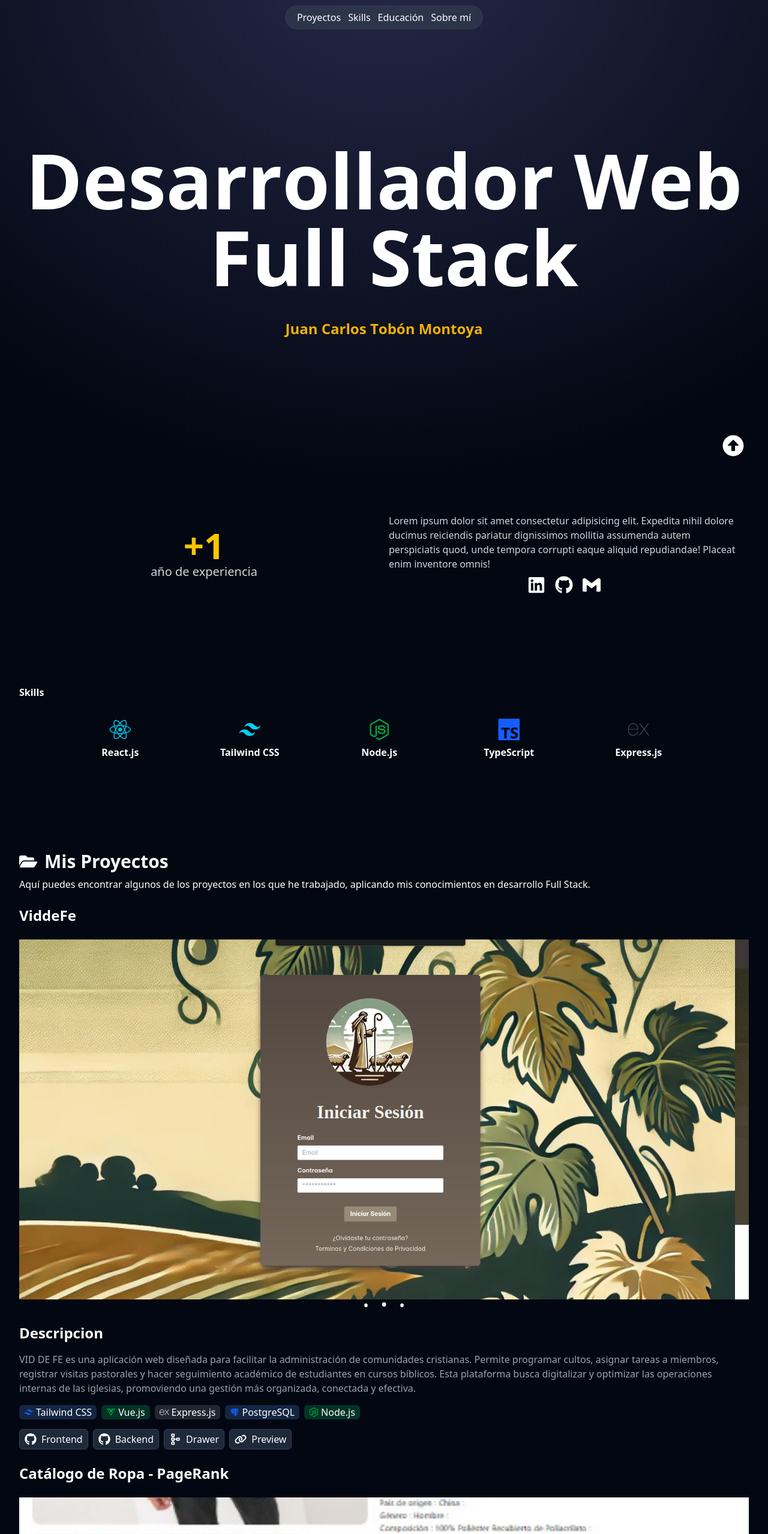
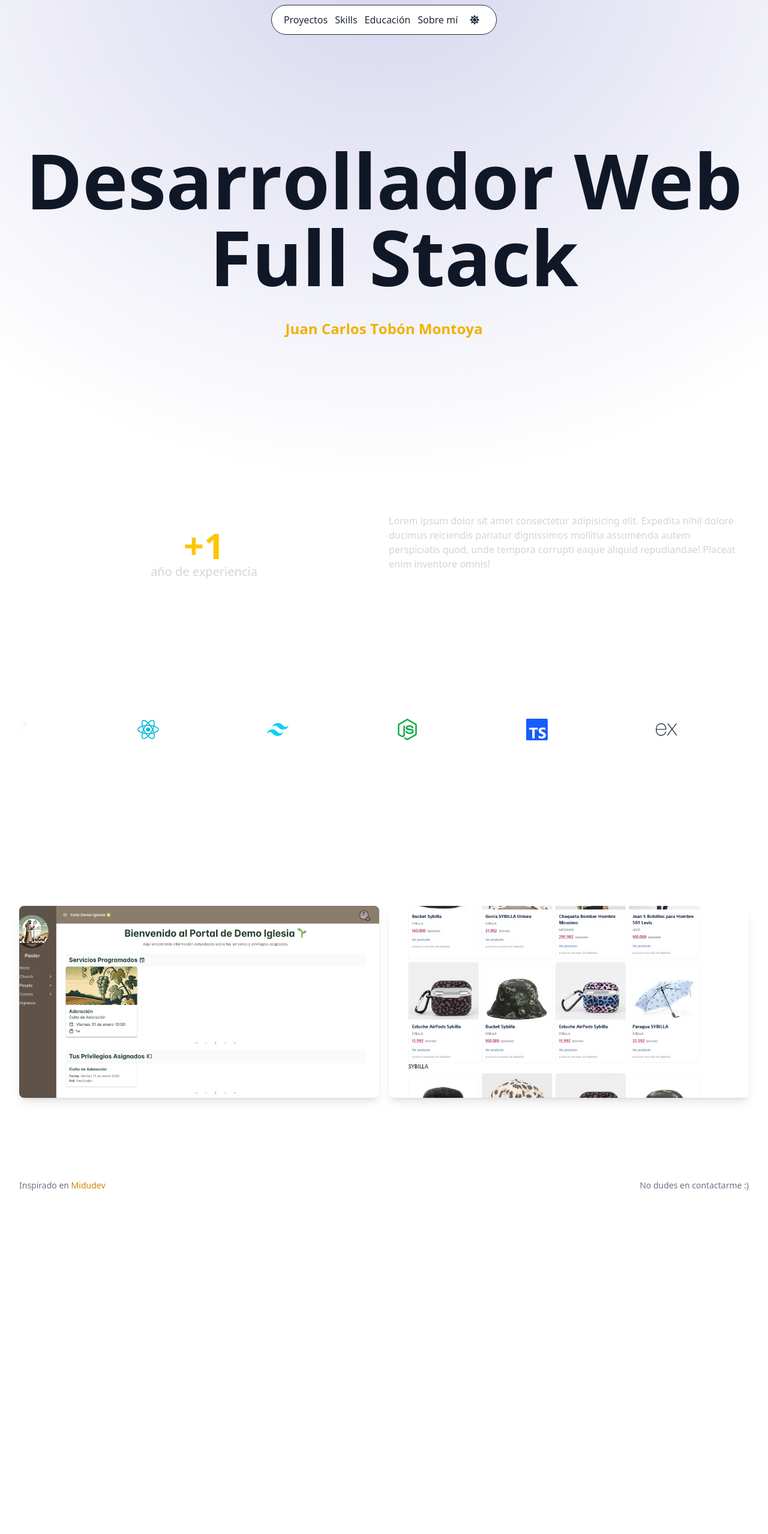
Before and after one commit to JuanTobon7/portafolio, a React (Vite) app: page / in a window 1280 px wide. Shown: the top 2557 px of the page at 60% size. After the commit the page ends 2082 px from the top, so only its background shows below. Built offline with nearby package versions, Linux system fonts and the light colour scheme.

Commit message:
Refactor UI components and add theme toggle functionality with project data integration

```diff
--- a/src/App.jsx
+++ b/src/App.jsx
@@ -12,14 +12,14 @@ function App() {
   return (
     <>
     <div
-        className="absolute inset-0 -z-10 h-screen w-full bg-gray-950
+        className="absolute inset-0 -z-10 h-screen w-full bg-white dark:bg-gray-950
         bg-[radial-gradient(ellipse_80%_110%_at_50%_-10%,rgba(120,119,198,0.3),rgba(255,255,255,0))]"
         ></div>
-      <NavBar/>
+    <NavBar/>
     <MasterTimelineProvider>
       <section className="container mx-auto px-8 sm:max-w-2xl md:max-w-7xl">
-        <main className="text-white h-screen flex flex-col items-center justify-center gap-10">
-          <MachineTextGSAP text="Desarrollador Web Full Stack" speed={0.03}/>
+        <main className="h-screen flex flex-col items-center justify-center gap-10">
+          <MachineTextGSAP text="Desarrollador Web Full Stack" color="dark:text-white text-gray-900" speed={0.03}/>
           <MachineTextGSAP text="Juan Carlos Tobón Montoya" speed={0.02} size="medium" color="text-yellow-500"/>
         </main>
       </section>
@@ -42,7 +42,9 @@ function App() {
         </section>
     </MasterTimelineProvider>
     <ArrowDown />
-    <Footer />
+    <section className="container mx-auto px-8 sm:max-w-2xl md:max-w-7xl py-10 mb-14">
+      <Footer />
+    </section>
     </>
   );
 }
--- a/src/components/NavBar.jsx
+++ b/src/components/NavBar.jsx
@@ -1,6 +1,7 @@
 import gsap from "gsap";
 import { useLayoutEffect, useRef } from "react";
 import { useMasterTimeline } from "../animation/TimeLineGSAP";
+import ThemeToggle from "./ThemeToogle";
 
 function scrollTo(id) {
   const element = document.getElementById(id);
@@ -31,19 +32,20 @@ export default function NavBar() {
 
   return (
     <nav ref={nav} className="fixed flex justify-center w-full top-2 z-10">
-      <ul className="flex justify-between gap-3 bg-gray-700/60 border border-gray-800 backdrop-blur-sm px-5 py-2 font-medium rounded-full">
+      <ul className="flex items-center justify-between gap-3 bg-white dark:bg-gray-700/60 border border-gray-800 backdrop-blur-sm px-5 py-2 font-medium rounded-full">
         <li>
-          <button onClick={() => scrollTo('projects')} className="text-white cursor-pointer hover:text-blue-700">Proyectos</button>
+          <button onClick={() => scrollTo('projects')} className="text-gray-800 dark:text-white cursor-pointer hover:text-blue-700 transition-colors duration-300">Proyectos</button>
         </li>
         <li>
-          <button onClick={() => scrollTo('skills')} className="text-white cursor-pointer hover:text-blue-700">Skills</button>
+          <button onClick={() => scrollTo('skills')} className="text-gray-800 dark:text-white cursor-pointer hover:text-blue-700 transition-colors duration-300">Skills</button>
         </li>
         <li>
-          <button onClick={() => scrollTo('education')} className="text-white cursor-pointer hover:text-blue-700">Educación</button>
+          <button onClick={() => scrollTo('education')} className="text-gray-800 dark:text-white cursor-pointer hover:text-blue-700 transition-colors duration-300">Educación</button>
         </li>
         <li>
-          <button onClick={() => scrollTo('about')} className="text-white cursor-pointer hover:text-blue-700">Sobre mí</button>
+          <button onClick={() => scrollTo('about')} className="text-gray-800 dark:text-white cursor-pointer hover:text-blue-700 transition-colors duration-300">Sobre mí</button>
         </li>
+        <ThemeToggle />
       </ul>
     </nav>
   );
--- a/src/components/Projects.jsx
+++ b/src/components/Projects.jsx
@@ -1,104 +1,96 @@
-import { FaGithub,FaVuejs,FaNodeJs} from "react-icons/fa";
+import projectData from "../data/projects.json";
+import { FaGithub, FaVuejs, FaNodeJs } from "react-icons/fa";
 import { FaLink } from "react-icons/fa6";
 import { BiLogoPostgresql } from "react-icons/bi";
-import { SiExpress,SiFastapi, SiPython, SiAstro } from "react-icons/si";
+import { SiExpress, SiFastapi, SiPython, SiAstro } from "react-icons/si";
 import { RiTailwindCssFill } from "react-icons/ri";
 import { MdOutlineSchema } from "react-icons/md";
-import Carousel from "./Carousel";
 
-export default function Projects() {
+const iconMap = {
+  FaGithub,
+  FaVuejs,
+  FaNodeJs,
+  FaLink,
+  BiLogoPostgresql,
+  SiExpress,
+  SiFastapi,
+  SiPython,
+  SiAstro,
+  RiTailwindCssFill,
+  MdOutlineSchema,
+};
+
 const colorClasses = {
-    blue: "bg-blue-400/20 text-blue-600 hover:bg-blue-500/40",
+  blue: "bg-blue-500/30 text-blue-700 hover:bg-blue-500/40",
   green: "bg-green-400/20 text-green-600 hover:bg-green-500/40",
   red: "bg-red-400/20 text-red-600 hover:bg-red-500/40",
   gray: "bg-gray-400/20 text-gray-50 hover:bg-gray-400/40",
 };
-  const projects = [
-    {
-      title: "ViddeFe",
-      url: "https://viddefe.com",
-      description: "VID DE FE es una aplicación web diseñada para facilitar la administración de comunidades cristianas. Permite programar cultos, asignar tareas a miembros, registrar visitas pastorales y hacer seguimiento académico de estudiantes en cursos bíblicos. Esta plataforma busca digitalizar y optimizar las operaciones internas de las iglesias, promoviendo una gestión más organizada, conectada y efectiva.",
-      img: [
-        '/projects/viddefe/ViddeFe.png',
-        '/projects/viddefe/LoginViddeFe.png',
-        '/projects/viddefe/Feed.png'
-      ], // Cambia por una imagen real
-      tech: [
-        { name: 'Tailwind CSS', icon: RiTailwindCssFill, color: colorClasses.blue },
-        {name: 'Vue.js',icon: FaVuejs, color: colorClasses.green},
-        {name: 'Express.js',icon: SiExpress, color: colorClasses.gray},
-        {name: 'PostgreSQL',icon: BiLogoPostgresql, color: colorClasses.blue},
-        {name: 'Node.js',icon: FaNodeJs, color: colorClasses.green}
-      ],
-      repos: [
-        {name: 'Frontend', url: 'https://github.com/JuanTobon7/solutionsGray-Front', icon: FaGithub},
-        {name: 'Backend', url: 'https://github.com/JuanTobon7/solutionsGray-Back', icon: FaGithub},
-        {name: 'Drawer', url: 'https://drive.google.com/file/d/1mWMENoXdN-53km9ufaZAOqG5YOkBIc8y/view?usp=drive_link', icon: MdOutlineSchema},
-        {name: 'Preview', url: 'https://viddefe.com', icon: FaLink},
-      ]
-    },
-    {
-      title: 'Catálogo de Ropa - PageRank',
-      description: 'Catálogo inteligente para recomendación de ropa basado en preferencias globales y personales utilizando algoritmos de PageRank, con datos escrapeados desde Falabella',
-      img: [
-        '/projects/catalogo/catalogo.jpg',
-        '/projects/catalogo/recomendados.jpg'
-      ],
-      tech: [
-        { name: 'Tailwind CSS', icon: RiTailwindCssFill, color: colorClasses.blue },
-        { name: 'Python', icon: SiPython, color: colorClasses.green },
-        { name: 'FastAPI', icon: SiFastapi, color: colorClasses.green },
-        { name: 'Astro', icon: SiAstro, color: colorClasses.gray },
-      ],
-      repos: [
-        { name: 'MonoRepo', url: 'https://github.com/JuanTobon7/catalogo-ropa-con-PageRank', icon: FaGithub },
-      ]
-    }
 
-  ];
-
+export default function Projects() {
   return (
-    <div className="grid grid-cols-1 gap-6">
-        {projects.map((item) => (
+    <div className="grid grid-cols-1 md:grid-cols-2 gap-4">
+      {projectData.map((item) => (
         <article
           key={item.title}
-            className="grid grid-cols-1 items-center justify-between gap-6"
+          className="relative group overflow-hidden rounded-lg shadow-lg"
           aria-labelledby={`project-title-${item.title}`}
         >
-              <h3
-                id={`project-title-${item.title}`}
-                className="text-2xl font-bold text-white"
+          <img
+            src={item.img[0]}
+            alt={item.title}
+            className="w-full h-80 object-cover transition-transform duration-500 group-hover:scale-105"
+            loading="lazy"
+          />
+
+          {/* Overlay */}
+          <div className="absolute inset-0 bg-black/85 text-white opacity-0 group-hover:opacity-100 transition-opacity duration-500 flex flex-col justify-end p-4 gap-3">
+            <h3 className="text-xl font-bold">{item.title}</h3>
+            <p className="text-sm text-gray-300 line-clamp-2">
+              {item.description}
+            </p>
+
+            {/* Tecnologías */}
+           <div className="flex flex-wrap gap-4">
+              {item.tech.map((tech) => {
+                const Icon = iconMap[tech.icon];
+                return (
+                  <div
+                    key={tech.name}
+                    className={`flex flex-col items-center justify-center shadow-md transition-transform duration-300 hover:scale-105 cursor-pointer`}
                   >
-                <strong>{item.title}</strong>
-              </h3>
-            <Carousel images={item.img}/>
-            <div className="flex flex-col items-start justify-between gap-4 w-full">
-              <h4 className="text-2xl font-bold text-white">Descripcion</h4>
-              <p className="text-gray-400">{item.description}</p>
-              <div className="flex flex-wrap gap-2 w-full">
-                {item.tech.map((tech) => (
-                  <span key={tech.name} className={`px-2 cursor-pointer rounded-md flex items-center bg-opacity-20  transition-colors duration-200 ease-in-out ${tech.color}`}>
-                    {tech.icon && <tech.icon className="inline-block mr-1" />}
-                    <p className="text-white">{tech.name}</p>
+                    <span className={`text-2xl rounded-full p-2 w-auto h-auto flex items-center justify-center ${colorClasses[tech.color]}`}>
+                      {Icon && <Icon  />}
                     </span>
-                ))}
+                    <span className="text-xs font-medium text-white mt-1">
+                      {tech.name}
+                    </span>
                   </div>
-              <div className="flex flex-wrap gap-2">
-                {item.repos.map((repo) => (
+                );
+              })}
+            </div>
+
+            {/* Repos */}
+            <div className="flex flex-wrap gap-2 pt-2">
+              {item.repos.map((repo) => {
+                const Icon = iconMap[repo.icon];
+                return (
                   <a
                     key={repo.name}
                     href={repo.url}
                     target="_blank"
                     rel="noopener noreferrer"
-                    className="flex items-center gap-2 text-white bg-gray-800 border border-gray-700 rounded-md px-2 py-1 hover:bg-gray-700 hover:border-gray-800 transition-colors duration-200 ease-in-out"
+                    className="flex items-center gap-1 text-white bg-gray-700/40 border border-gray-600 rounded-md px-2 py-1 hover:bg-gray-600"
                   >
-                    {repo.icon && <repo.icon className="inline-block text-xl" />}
-                    <p>{repo.name}</p>
+                    {Icon && <Icon className="text-lg" />}
+                    <span className="text-sm">{repo.name}</span>
                   </a>
-                ))}
+                );
+              })}
             </div>
           </div>
         </article>
+
       ))}
     </div>
   );
--- /dev/null
+++ b/src/components/ThemeToogle.jsx
@@ -0,0 +1,52 @@
+import { useRef, useEffect } from 'react';
+import { FaSun, FaMoon, FaDesktop } from 'react-icons/fa';
+import { useThemeMode } from './useThemeMode';
+
+export default function ThemeToggle() {
+  const [mode, setMode] = useThemeMode();
+  const menuRef = useRef();
+
+  useEffect(() => {
+    const handleClick = () => menuRef.current?.classList.remove('open');
+    document.addEventListener('click', handleClick);
+    return () => document.removeEventListener('click', handleClick);
+  }, []);
+
+  const icons = {
+    light: <FaSun />,
+    dark: <FaMoon />,
+    system: <FaDesktop />,
+  };
+
+  const toggleMenu = e => {
+    e.stopPropagation();
+    menuRef.current.classList.toggle('open');
+  };
+
+  return (
+    <div className="relative">
+      <button
+        onClick={toggleMenu}
+        className="p-2 rounded-full text-gray-800 dark:text-gray-200 transition-transform hover:scale-110 cursor-pointer"
+        aria-label="Elegir tema"
+      >
+        {icons[mode]}
+      </button>
+      <div
+        ref={menuRef}
+        className="absolute right-0 mt-2 hidden w-40 bg-white/90 dark:bg-gray-800/90 border border-gray-300 dark:border-gray-600 rounded shadow backdrop-blur-sm"
+      >
+        {['light', 'dark', 'system'].map(m => (
+          <div
+            key={m}
+            onClick={() => setMode(m)}
+            className="flex items-center gap-2 px-4 py-2 cursor-pointer hover:bg-gray-200 dark:hover:bg-gray-600 text-gray-300"
+          >
+            {icons[m]}
+            <span className="capitalize">{m}</span>
+          </div>
+        ))}
+      </div>
+    </div>
+  );
+}
--- /dev/null
+++ b/src/components/useThemeMode.jsx
@@ -0,0 +1,23 @@
+import { useState, useEffect } from 'react';
+
+export function useThemeMode() {
+  const [mode, setMode] = useState(() =>
+    localStorage.getItem('theme') ||
+    (window.matchMedia('(prefers-color-scheme: dark)').matches ? 'dark' : 'light')
+  );
+
+  useEffect(() => {
+    const isDark = mode === 'dark' ||
+      (mode === 'system' && window.matchMedia('(prefers-color-scheme: dark)').matches);
+    document.documentElement.classList.toggle('dark', isDark);
+    localStorage.setItem('theme', mode);
+    const listener = e => {
+      if (mode === 'system') setMode('system');
+    };
+    window.matchMedia('(prefers-color-scheme: dark)').addEventListener('change', listener);
+    return () =>
+      window.matchMedia('(prefers-color-scheme: dark)').removeEventListener('change', listener);
+  }, [mode]);
+
+  return [mode, setMode];
+}
--- /dev/null
+++ b/src/data/projects.json
@@ -0,0 +1,42 @@
+[
+  {
+    "title": "ViddeFe",
+    "url": "https://viddefe.com",
+    "description": "VID DE FE es una aplicación web diseñada para facilitar la administración de comunidades cristianas. Permite programar cultos, asignar tareas a miembros, registrar visitas pastorales y hacer seguimiento académico de estudiantes en cursos bíblicos. Esta plataforma busca digitalizar y optimizar las operaciones internas de las iglesias, promoviendo una gestión más organizada, conectada y efectiva.",
+    "img": [
+      "/projects/viddefe/ViddeFe.png",
+      "/projects/viddefe/LoginViddeFe.png",
+      "/projects/viddefe/Feed.png"
+    ],
+    "tech": [
+      { "name": "Tailwind CSS", "icon": "RiTailwindCssFill", "color": "blue" },
+      { "name": "Vue.js", "icon": "FaVuejs", "color": "green" },
+      { "name": "Express.js", "icon": "SiExpress", "color": "gray" },
+      { "name": "PostgreSQL", "icon": "BiLogoPostgresql", "color": "blue" },
+      { "name": "Node.js", "icon": "FaNodeJs", "color": "green" }
+    ],
+    "repos": [
+      { "name": "Frontend", "url": "https://github.com/JuanTobon7/solutionsGray-Front", "icon": "FaGithub" },
+      { "name": "Backend", "url": "https://github.com/JuanTobon7/solutionsGray-Back", "icon": "FaGithub" },
+      { "name": "Drawer", "url": "https://drive.google.com/file/d/1mWMENoXdN-53km9ufaZAOqG5YOkBIc8y/view?usp=drive_link", "icon": "MdOutlineSchema" },
+      { "name": "Preview", "url": "https://viddefe.com", "icon": "FaLink" }
+    ]
+  },
+  {
+    "title": "Catálogo de Ropa - PageRank",
+    "description": "Catálogo inteligente para recomendación de ropa basado en preferencias globales y personales utilizando algoritmos de PageRank, con datos escrapeados desde Falabella",
+    "img": [
+      "/projects/catalogo/catalogo.jpg",
+      "/projects/catalogo/recomendados.jpg"
+    ],
+    "tech": [
+      { "name": "Tailwind CSS", "icon": "RiTailwindCssFill", "color": "blue" },
+      { "name": "Python", "icon": "SiPython", "color": "green" },
+      { "name": "FastAPI", "icon": "SiFastapi", "color": "green" },
+      { "name": "Astro", "icon": "SiAstro", "color": "gray" }
+    ],
+    "repos": [
+      { "name": "MonoRepo", "url": "https://github.com/JuanTobon7/catalogo-ropa-con-PageRank", "icon": "FaGithub" }
+    ]
+  }
+]
--- a/src/index.css
+++ b/src/index.css
@@ -2,8 +2,10 @@
 
 @theme {  --breakpoint-xs: 30rem;  --breakpoint-2xl: 100rem;  --breakpoint-3xl: 120rem;}
 
+@custom-variant dark (&:where(.dark, .dark *));
+
 :root {
-    @apply bg-gray-950;
+    @apply bg-white dark:bg-gray-950;
 }
 
 /* styles.css o global */
@@ -24,3 +26,27 @@
     transparent 100%
   );
 }
+
+#themes-menu.open {
+  display: inline;
+  animation: scale-up-center 0.15s cubic-bezier(0.25, 0.46, 0.45, 0.94);
+}
+@keyframes scale-up-center {
+  from {
+    transform: scale(0.8);
+    opacity: 0;
+  }
+  to {
+    transform: scale(1);
+    opacity: 1;
+  }
+}
+
+.open {
+  display: block;
+  animation: fade-in 0.15s ease-out forwards;
+}
+@keyframes fade-in {
+  from { opacity: 0; transform: scale(0.8); }
+  to { opacity: 1; transform: scale(1); }
+}
```
Lines whose indentation alone changed are shown as unchanged.
